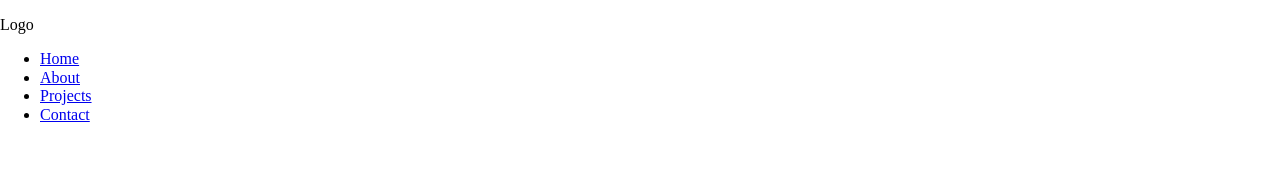
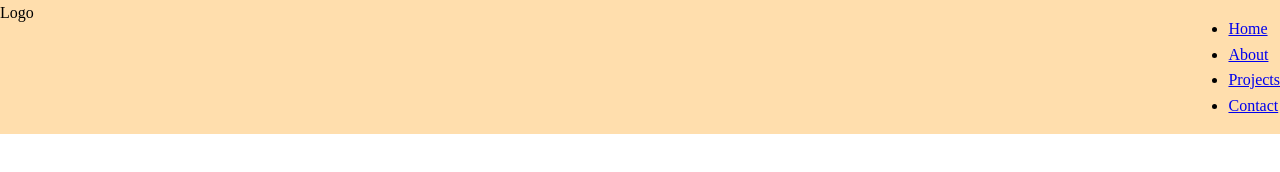
Before and after one commit to lindsaysofia/navbar, a plain HTML site: page index.html in a window 1280 px wide. Drawn offline with nearby package versions, Linux system fonts and the light colour scheme.

Commit message:
changed nav background

```diff
--- a/index.html
+++ b/index.html
@@ -12,7 +12,7 @@
   </head>
   <body>
     <nav class="nav">
-      <p>Logo</p>
+      <p class="nav__logo">Logo</p>
       <ul class="nav__list">
         <li class="nav__item">
           <a href="index.html" class="nav__link">Home</a>
--- a/styles.css
+++ b/styles.css
@@ -0,0 +1,21 @@
+/* Set up border box box sizing */
+*,
+*::before,
+*::after {
+  box-sizing: border-box;
+}
+
+body {
+  margin: 0;
+  line-height: 1.6;
+}
+
+.nav {
+  background-color: navajowhite;
+  display: flex;
+  justify-content: space-between;
+}
+
+.nav__logo {
+  margin: 0;
+}
```
